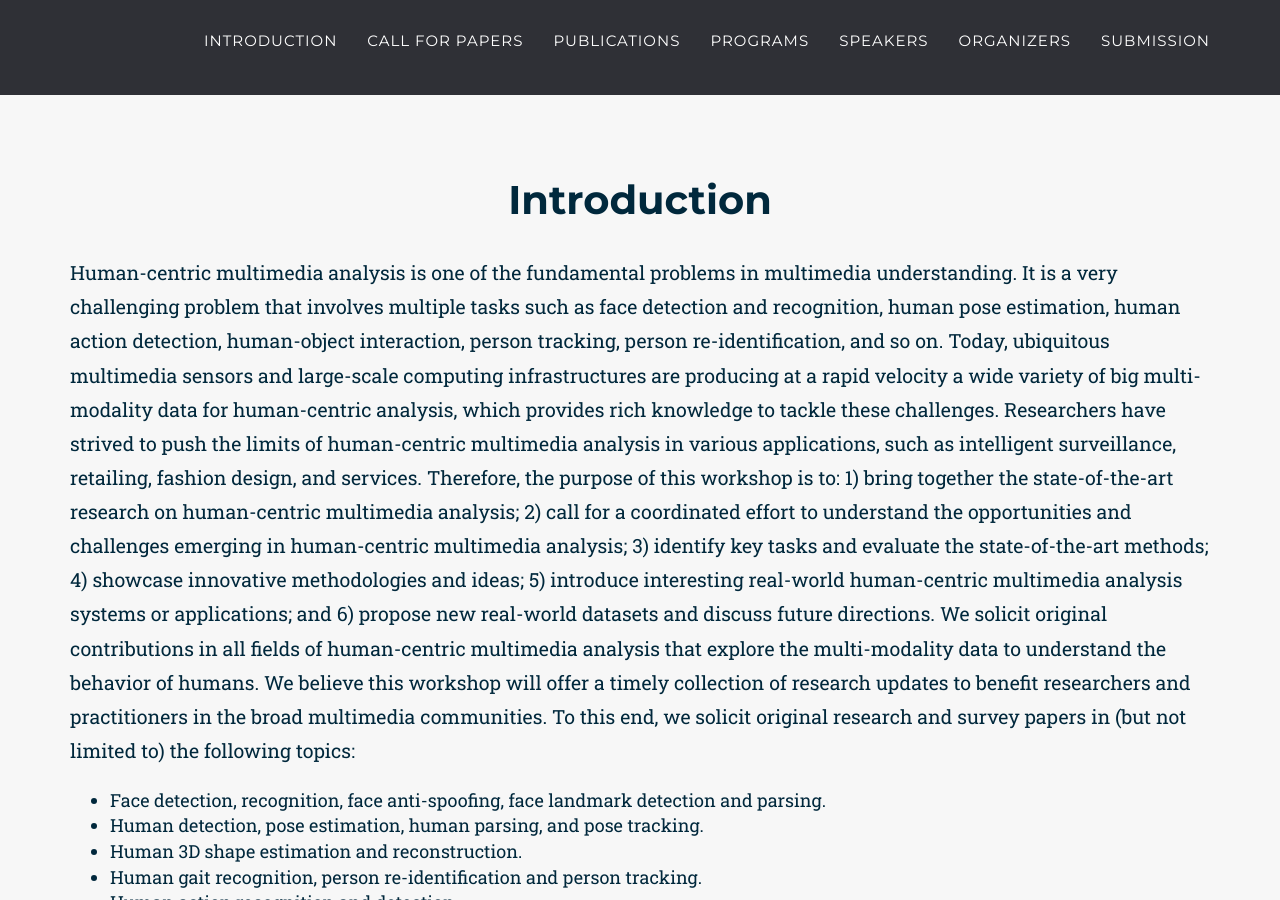
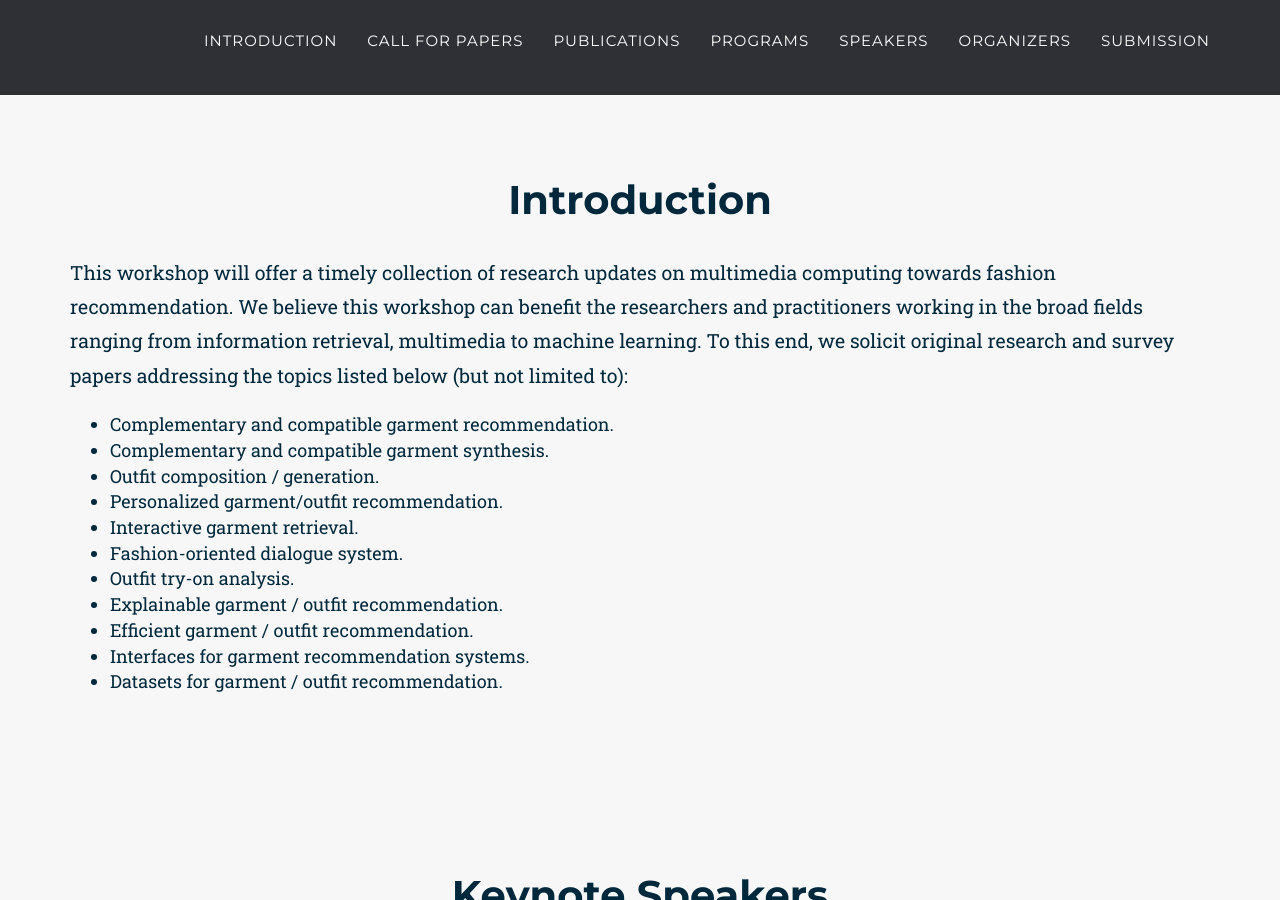
Before and after one commit to MCFR-MM22/MCFR-MM22.github.io, a Jekyll site: the page built from index.html, in a window 1280 px wide and 900 px high, scrolled down 1079 px. Built offline with Jekyll 4.4.1, drawn with Linux system fonts in a browser that asks for light colours; some web fonts are replaced; some of the changed text lies outside the part shown.

Commit message:
Update intro.html

```diff
--- a/_includes/2021_data/intro.html
+++ b/_includes/2021_data/intro.html
@@ -11,26 +11,21 @@
                 </p> -->
                 <!-- <h3>Overview</h3> -->
                 <p class="large">
-                    Human-centric multimedia analysis is one of the fundamental problems in multimedia understanding. It is a very challenging problem that involves multiple tasks such as face detection and recognition, human pose estimation, human action detection, human-object interaction, person tracking, person re-identification, and so on. Today, ubiquitous multimedia sensors and large-scale computing infrastructures are producing at a rapid velocity a wide variety of big multi-modality data for human-centric analysis, which provides rich knowledge to tackle these challenges. Researchers have strived to push the limits of human-centric multimedia analysis in various applications, such as intelligent surveillance, retailing, fashion design, and services. Therefore, the purpose of this workshop is to:
-                    1) bring together the state-of-the-art research on human-centric multimedia analysis;
-                    2) call for a coordinated effort to understand the opportunities and challenges emerging in human-centric multimedia analysis;
-                    3) identify key tasks and evaluate the state-of-the-art methods;
-                    4) showcase innovative methodologies and ideas;
-                    5) introduce interesting real-world human-centric multimedia analysis systems or applications; and
-                    6) propose new real-world datasets and discuss future directions.
-                    We solicit original contributions in all fields of human-centric multimedia analysis that explore the multi-modality data to understand the behavior of humans. We believe this workshop will offer a timely collection of research updates to benefit researchers and practitioners in the broad multimedia communities. To this end, we solicit original research and survey papers in (but not limited to) the following topics:
+                    This workshop will offer a timely collection of research updates on multimedia computing towards fashion recommendation. We believe this workshop can benefit the researchers and practitioners working in the broad fields ranging from information retrieval, multimedia to machine learning. To this end, we solicit original research and survey papers addressing the topics listed below (but not limited to):
+
                     <font size="4">
                     <ul>
-                    <li>Face detection, recognition, face anti-spoofing, face landmark detection and parsing.</li>
-                    <li>Human detection, pose estimation, human parsing, and pose tracking.</li>
-                    <li>Human 3D shape estimation and reconstruction.</li>
-                    <li>Human gait recognition, person re-identification and person tracking.</li>
-                    <li>Human action recognition and detection</li>
-                    <li>Human activity recognition using non-visual sensors</li>
-                    <li>Huma-computer interaction / Human object interaction</li>
-                    <li>Multimedia event detection</li>
-                    <li>Anomaly event detection</li>
-                    <li>Human crowd analysis</li>
+                    <li>Complementary and compatible garment recommendation.</li>
+                    <li>Complementary and compatible garment synthesis.</li>
+                    <li>Outfit composition / generation.</li>
+                    <li>Personalized garment/outfit recommendation.</li>
+                    <li>Interactive garment retrieval.</li>
+                    <li>Fashion-oriented dialogue system.</li>
+                    <li>Outfit try-on analysis.</li>
+                    <li>Explainable garment / outfit recommendation.</li>
+                    <li>Efficient garment / outfit recommendation.</li>
+                    <li>Interfaces for garment recommendation systems.</li>
+                    <li>Datasets for garment / outfit recommendation.</li>
                     </ul>
                     </font>
                 </p>
```
